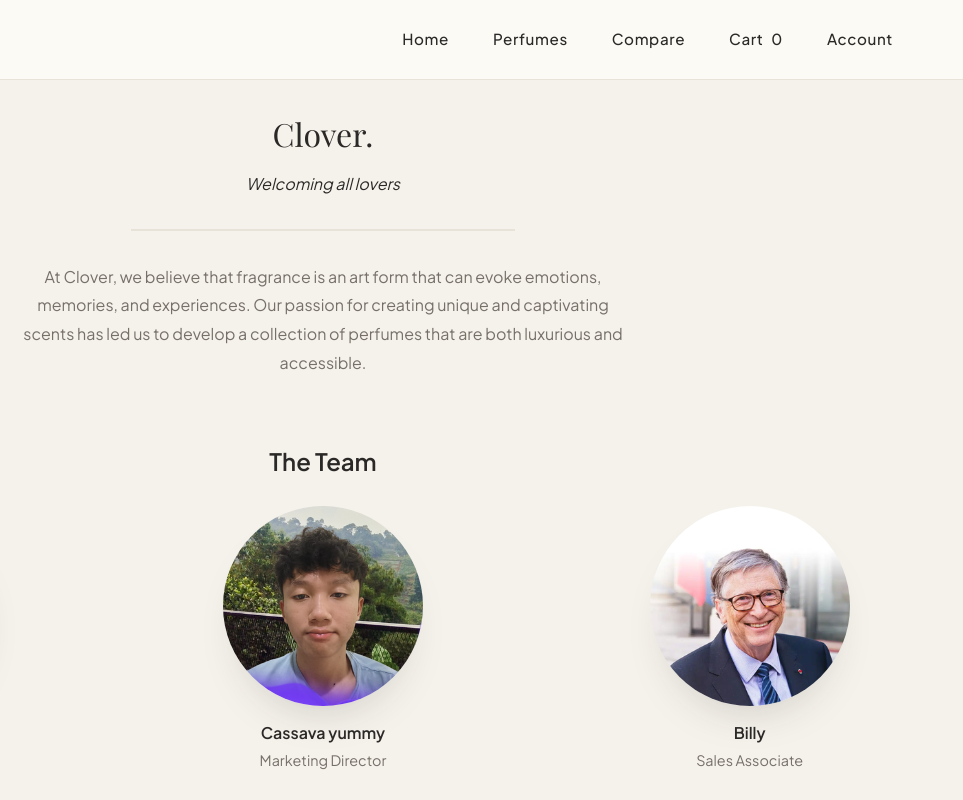
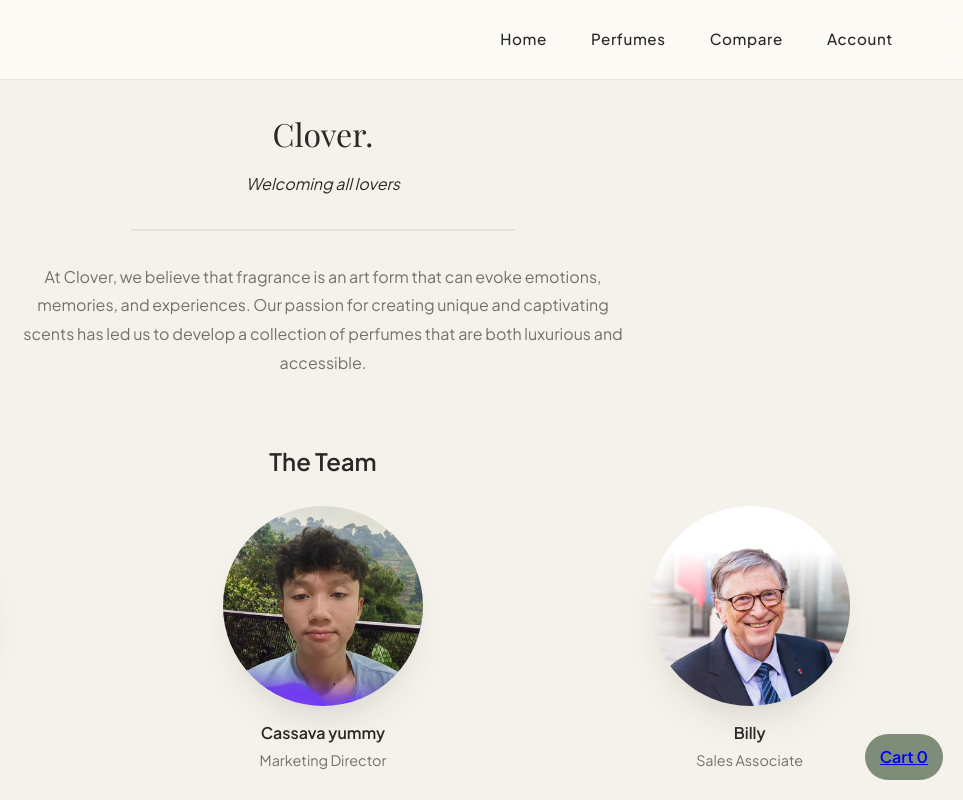
Before and after one commit to patriciaivone/clover, a plain HTML site: page about.html in a window 1280 px wide. Shown: the top 800 px of the page, 317-1280 px from the left. Drawn offline with nearby package versions, Linux system fonts and the light colour scheme; files whose address does not match are found by name; a web font is replaced by a local one.

Commit message:
change cart

```diff
--- a/about.html
+++ b/about.html
@@ -18,10 +18,13 @@
             <a href="index.html">Home</a>
             <a href="catalog.html">Perfumes</a>
             <a href="compare.html">Compare</a>
-            <a href="cart.html" class="cart-link">Cart <span id="cart-count" class="cart-badge">0</span></a>
             <a href="account.html">Account</a>
         </nav>
     </header>
+
+    <div class="floating-cart">
+        <a href="cart.html" class="cart-link">Cart <span id="cart-count" class="cart-badge">0</span></a>
+    </div>
 
     <div class="about-section">
         <button class="about-head" onclick="alert('Hello, Clover lover')">Clover.</button>
```
